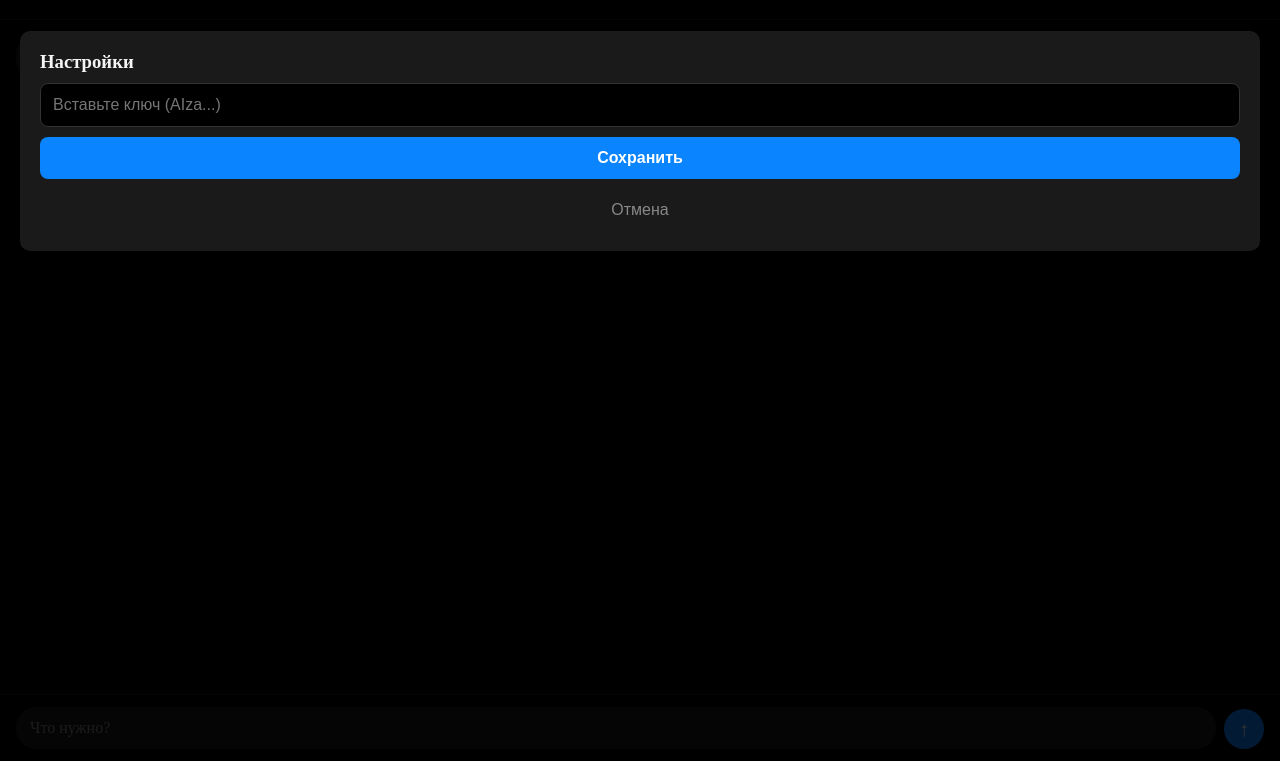
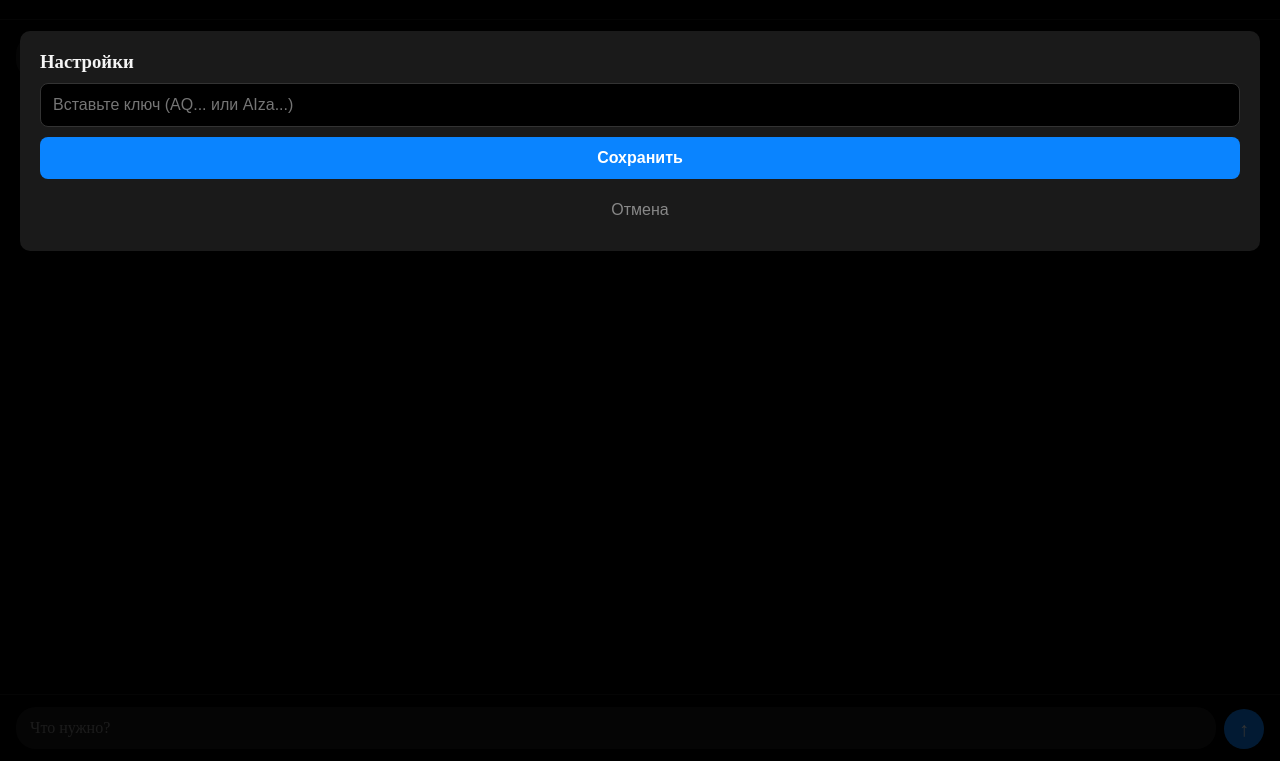
Before and after one commit to kasheevvladimir2-a11y/aiia, a plain HTML site: page index.html in a window 1280 px wide. Both pictures are taken after a click on the button "Настройки". Shown: the part 39-800 px from the top of the page. Drawn offline with Linux system fonts and the light colour scheme.

Commit message:
Update index.html

```diff
--- a/index.html
+++ b/index.html
@@ -28,7 +28,6 @@
     #send { width: 40px; height: 40px; min-width: 40px; border-radius: 50%; background: var(--accent); border: none; color: white; font-size: 20px; cursor: pointer; flex-shrink: 0; }
     #send:disabled { opacity: 0.35; cursor: not-allowed; }
 
-    /* Стили для окна настроек */
     #settings-modal { display: none; position: fixed; top: 0; left: 0; width: 100%; height: 100%; background: rgba(0,0,0,0.8); z-index: 100; padding: 20px; box-sizing: border-box; }
     .modal-content { background: var(--surface); padding: 20px; border-radius: 10px; margin-top: 50px; display: flex; flex-direction: column; gap: 10px; }
     .modal-content input { padding: 12px; border-radius: 8px; border: 1px solid #333; background: #000; color: #fff; font-size: 16px; }
@@ -41,7 +40,7 @@
   <div id="settings-modal">
     <div class="modal-content">
       <h3>Настройки</h3>
-      <input type="text" id="key-input" placeholder="Вставьте ключ (AIza...)">
+      <input type="text" id="key-input" placeholder="Вставьте ключ (AQ... или AIza...)">
       <button id="save-key" class="btn-save">Сохранить</button>
       <button id="close-settings" class="btn-cancel">Отмена</button>
     </div>
@@ -63,7 +62,8 @@
     const MODEL_KEY = 'aiia.model';
 
     let apiKey = localStorage.getItem(KEY_KEY) || '';
-    let model = localStorage.getItem(MODEL_KEY) || 'gemini-1.5-flash-8b';
+    // ИСПОЛЬЗУЕМ СТАБИЛЬНУЮ МОДЕЛЬ 1.5-FLASH
+    let model = 'gemini-1.5-flash';
     let history = JSON.parse(localStorage.getItem(HISTORY_KEY) || '[]');
 
     const chatEl = document.getElementById('chat');
@@ -71,7 +71,6 @@
     const sendEl = document.getElementById('send');
     const settingsEl = document.getElementById('settings');
 
-    // Новые элементы для окна
     const settingsModal = document.getElementById('settings-modal');
     const keyInput = document.getElementById('key-input');
     const saveKeyBtn = document.getElementById('save-key');
@@ -150,7 +149,6 @@
       }
     }
 
-    // Обработчики для окна настроек
     settingsEl.addEventListener('click', () => {
       keyInput.value = apiKey;
       settingsModal.style.display = 'block';
@@ -174,7 +172,7 @@
     });
 
     render();
-    if (!apiKey) addBubble('thinking', 'Введи Gemini API key в настройках ⚙');
+    if (!apiKey) addBubble('thinking', 'Введи ключ в настройках ⚙');
   </script>
 </body>
 </html>
```
